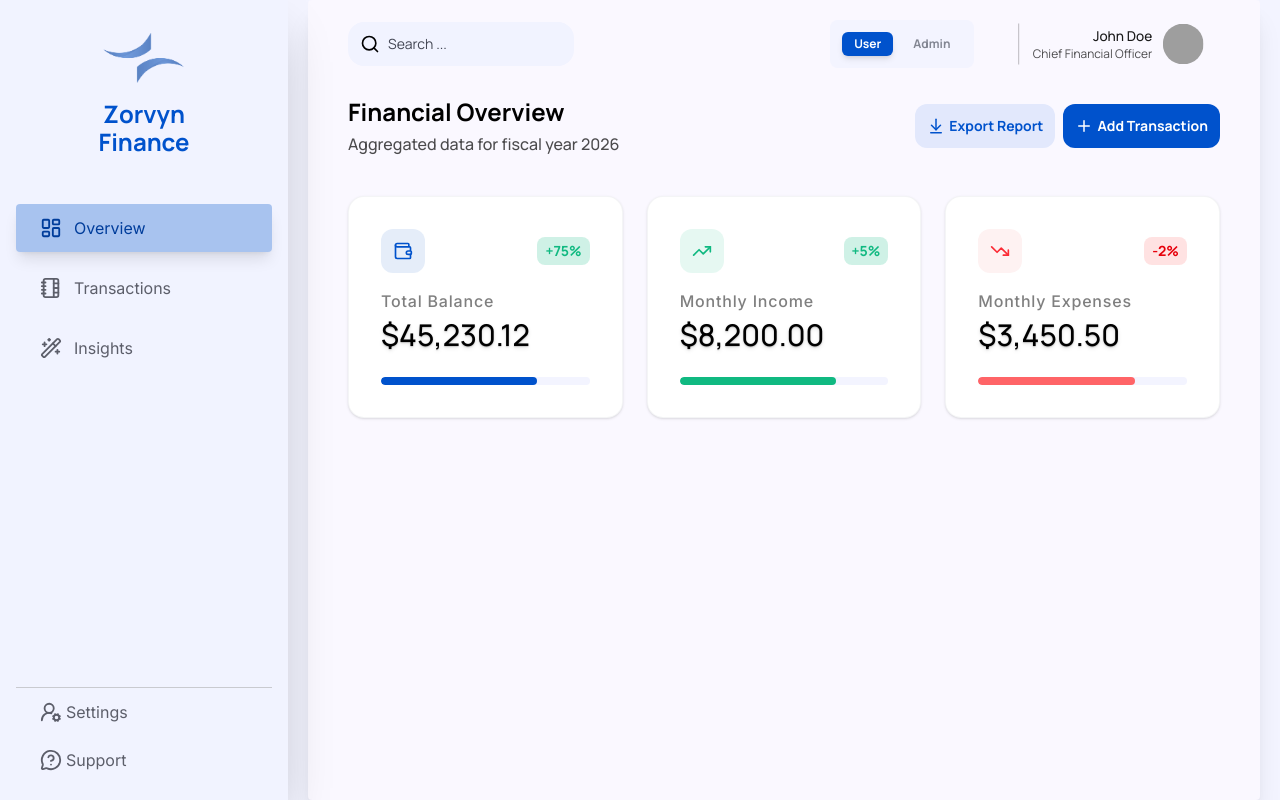
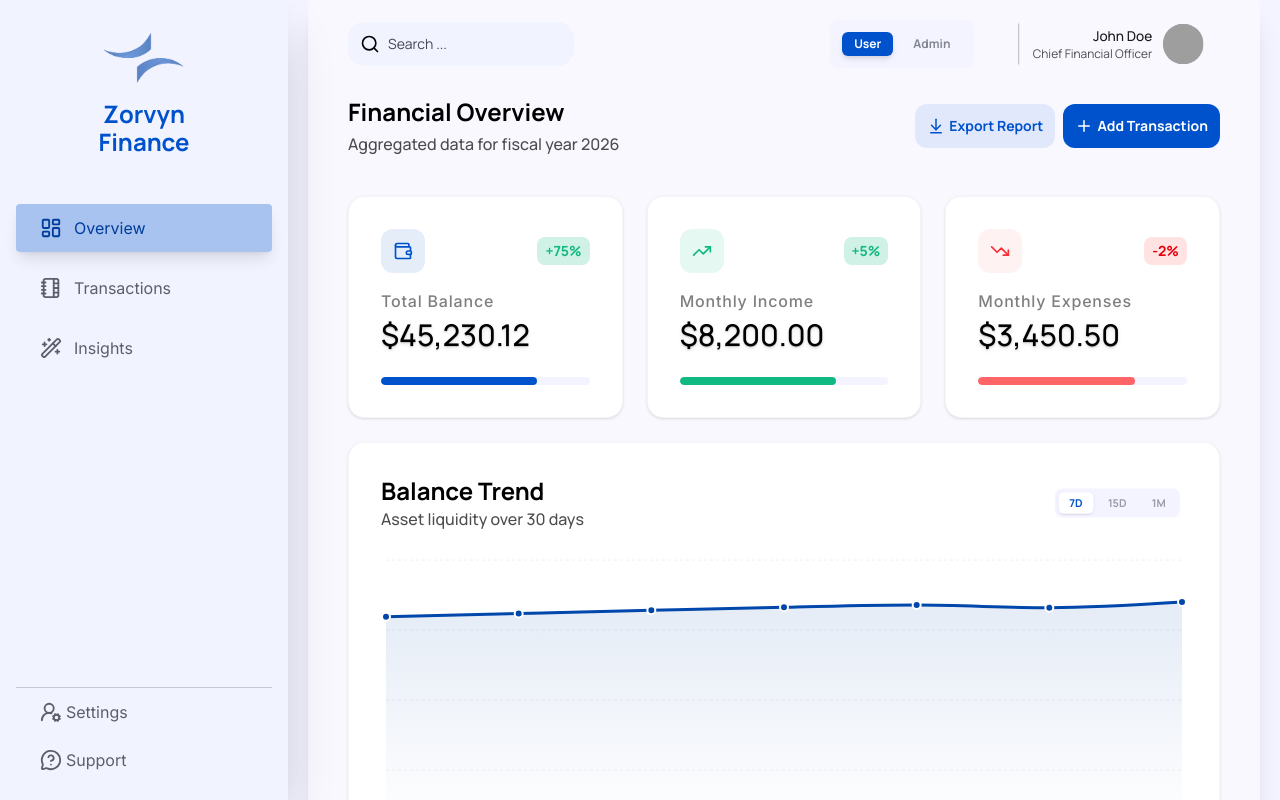
Before and after one commit to dibbockb/zorvyn-finance, a React (Vite) app: page / in a window 1280 px wide. Built offline with nearby package versions, Linux system fonts and the light colour scheme; grey boxes are pictures that could not be loaded.

Commit message:
Added Balance Trend Card

```diff
--- a/public/data/mockdata/data.ts
+++ b/public/data/mockdata/data.ts
@@ -7,19 +7,65 @@ export const SUMMARY_STATS = {
     projectedBalance: 48000, // [cite: 158]
 };
 
-export const BALANCE_TREND = [
-    { date: '01 Oct', balance: 35000 }, // [cite: 31]
-    { date: '08 Oct', balance: 38000 }, // [cite: 32]
-    { date: '15 Oct', balance: 41000 }, // [cite: 33]
-    { date: '22 Oct', balance: 44000 }, // [cite: 34]
-    { date: '30 Oct', balance: 45230 }, // [cite: 35]
-];
+export const BALANCE_TREND = {
+    '7D': [
+        { date: '29 Mar', balance: 47850 },
+        { date: '30 Mar', balance: 48520 },
+        { date: '31 Mar', balance: 49210 },
+        { date: '01 Apr', balance: 49870 },
+        { date: '02 Apr', balance: 50340 },
+        { date: '03 Apr', balance: 49780 },
+        { date: '04 Apr', balance: 51000 },
+    ],
+    '15D': [
+        { date: '21 Mar', balance: 46120 },
+        { date: '22 Mar', balance: 45580 },
+        { date: '23 Mar', balance: 46890 },
+        { date: '24 Mar', balance: 47430 },
+        { date: '25 Mar', balance: 48150 },
+        { date: '26 Mar', balance: 47760 },
+        { date: '27 Mar', balance: 48340 },
+        { date: '28 Mar', balance: 47990 },
+        { date: '29 Mar', balance: 47850 },
+        { date: '30 Mar', balance: 48520 },
+        { date: '31 Mar', balance: 49210 },
+        { date: '01 Apr', balance: 49870 },
+        { date: '02 Apr', balance: 50340 },
+        { date: '03 Apr', balance: 49780 },
+        { date: '04 Apr', balance: 51000 },
+    ],
+    '1M': [
+        { date: '04 Mar', balance: 41230 },
+        { date: '06 Mar', balance: 42890 },
+        { date: '08 Mar', balance: 43560 },
+        { date: '10 Mar', balance: 44970 },
+        { date: '12 Mar', balance: 45820 },
+        { date: '14 Mar', balance: 47210 },
+        { date: '16 Mar', balance: 48140 },
+        { date: '18 Mar', balance: 47680 },
+        { date: '20 Mar', balance: 48950 },
+        { date: '22 Mar', balance: 45580 },
+        { date: '23 Mar', balance: 46890 },
+        { date: '24 Mar', balance: 47430 },
+        { date: '25 Mar', balance: 48150 },
+        { date: '26 Mar', balance: 47760 },
+        { date: '27 Mar', balance: 48340 },
+        { date: '28 Mar', balance: 47990 },
+        { date: '29 Mar', balance: 47850 },
+        { date: '30 Mar', balance: 48520 },
+        { date: '31 Mar', balance: 49210 },
+        { date: '01 Apr', balance: 49870 },
+        { date: '02 Apr', balance: 50340 },
+        { date: '03 Apr', balance: 49780 },
+        { date: '04 Apr', balance: 51000 },
+    ],
+};
 
 export const SPENDING_BREAKDOWN = [
-    { category: 'Housing', value: 42, color: '#0047AB' }, // [cite: 27, 28]
-    { category: 'Food & Beverage', value: 28, color: '#006B3C' }, // [cite: 29, 30]
-    { category: 'Transport', value: 15, color: '#C41E3A' }, // [cite: 36, 37]
-    { category: 'Entertainment', value: 15, color: '#666666' }, // [cite: 38, 39]
+    { category: 'Housing', value: 42, color: '#0047AB' },
+    { category: 'Food & Beverage', value: 28, color: '#006B3C' },
+    { category: 'Transport', value: 15, color: '#C41E3A' },
+    { category: 'Entertainment', value: 15, color: '#666666' },
 ];
 
 export const MONTHLY_COMPARISON = [
--- a/src/App.css
+++ b/src/App.css
@@ -23,6 +23,13 @@
     font-style: normal;
 }
 
+.inter-bold {
+    font-family: "Inter", sans-serif;
+    font-optical-sizing: auto;
+    font-weight: 600;
+    font-style: normal;
+}
+
 * {
     font-family: "Manrope", sans-serif;
 }
--- /dev/null
+++ b/src/Components/Charts/BalanceChart.tsx
@@ -0,0 +1,78 @@
+import { AreaChart, Area, XAxis, YAxis, CartesianGrid, Tooltip, ResponsiveContainer } from 'recharts';
+import { BALANCE_TREND } from '../../../public/data/mockdata/data';
+import { useState } from 'react';
+
+const BalanceTrend = () => {
+    const periods = ['7D', '15D', '1M'] as const;
+    type Period = typeof periods[number];
+    const [activePeriod, setActivePeriod] = useState<Period>('7D');
+
+    return (
+        <div className="bg-white p-4 lg:p-8 rounded-2xl shadow-sm border border-secondary/5 h-full flex flex-col">
+            <div className="flex justify-between items-center mb-6">
+                <div className="">
+                    <h3 className="text-black font-bold text-sm  lg:text-2xl ">Balance Trend</h3>
+                    <p className="hidden lg:block text-black/70 font-medium">Asset liquidity over 30 days</p>
+                </div>
+
+                <div className="flex bg-background p-1 rounded-lg gap-1 scale-90">
+                    {periods.map((period) => (
+                        <button
+                            key={period}
+                            onClick={() => setActivePeriod(period)}
+                            className={`px-3 py-1 text-xs font-bold rounded-md transition-all duration-200 ${activePeriod === period
+                                ? 'bg-white shadow-sm text-primary'
+                                : 'text-neutral/40 hover:text-secondary'
+                                }`}
+                        >
+                            {period}
+                        </button>
+                    ))}
+                </div>
+            </div>
+
+            <div className="flex-1 min-h-80 h-full">
+                <ResponsiveContainer width="100%" height={320}>
+                    <AreaChart data={BALANCE_TREND[activePeriod]}>
+                        <defs>
+                            <linearGradient id="colorBalance" x1="0" y1="0" x2="0" y2="1">
+                                <stop offset="5%" stopColor="#0047AB" stopOpacity={0.1} />
+                                <stop offset="95%" stopColor="#0047AB" stopOpacity={0} />
+                            </linearGradient>
+                        </defs>
+                        <CartesianGrid vertical={false} strokeDasharray="3 3" stroke="#f0f0f0" />
+                        <XAxis
+                            dataKey="date"
+                            axisLine={false}
+                            tickLine={false}
+                            tick={{ fill: '#434654', fontSize: 10, fontWeight: 700 }}
+                            dy={10}
+                        />
+                        <YAxis hide />   {/* Simplified for now */}
+                        <Tooltip
+                            contentStyle={{
+                                borderRadius: '12px',
+                                border: 'none',
+                                boxShadow: '0 10px 15px -3px rgba(0,0,0,0.1)'
+                            }}
+                        />
+                        <Area
+                            type="monotone"
+                            dataKey="balance"
+                            stroke="#0047AB"
+                            strokeWidth={3}
+                            fillOpacity={1}
+                            fill="url(#colorBalance)"
+                            dot={{ r: 4, fill: '#0047AB', strokeWidth: 2, stroke: '#fff' }}
+                            activeDot={{ r: 6, strokeWidth: 0 }}
+                        />
+                    </AreaChart>
+                </ResponsiveContainer>
+            </div>
+
+
+        </div>
+    );
+};
+
+export default BalanceTrend;
--- a/src/Components/Dashboard/Dashboard.tsx
+++ b/src/Components/Dashboard/Dashboard.tsx
@@ -1,3 +1,4 @@
+import BalanceChart from "../Charts/BalanceChart"
 import Cards from "./Cards/Cards"
 import Navbar from "./Navbar/Navbar"
 
@@ -6,6 +7,8 @@ const Dashboard = () => {
         <section className="min-h-screen bg-[#faf8ff] rounded shadow-xl px-4 lg:px-10 py-3">
             <Navbar></Navbar>
             <Cards></Cards>
+            <br />
+            <BalanceChart></BalanceChart>
         </section>
 
     )
```
